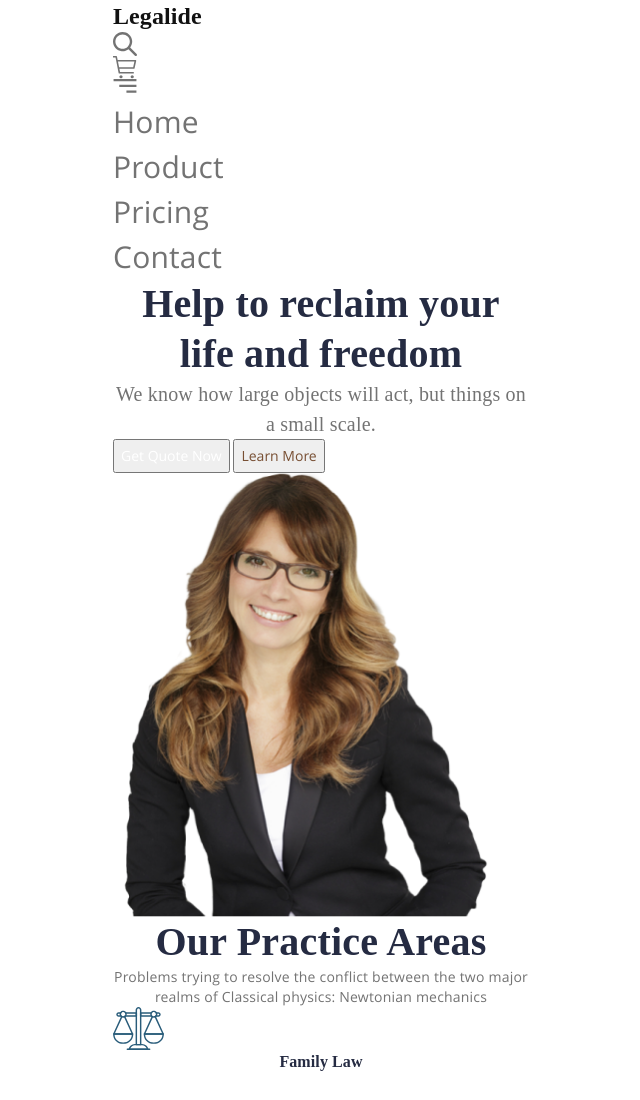
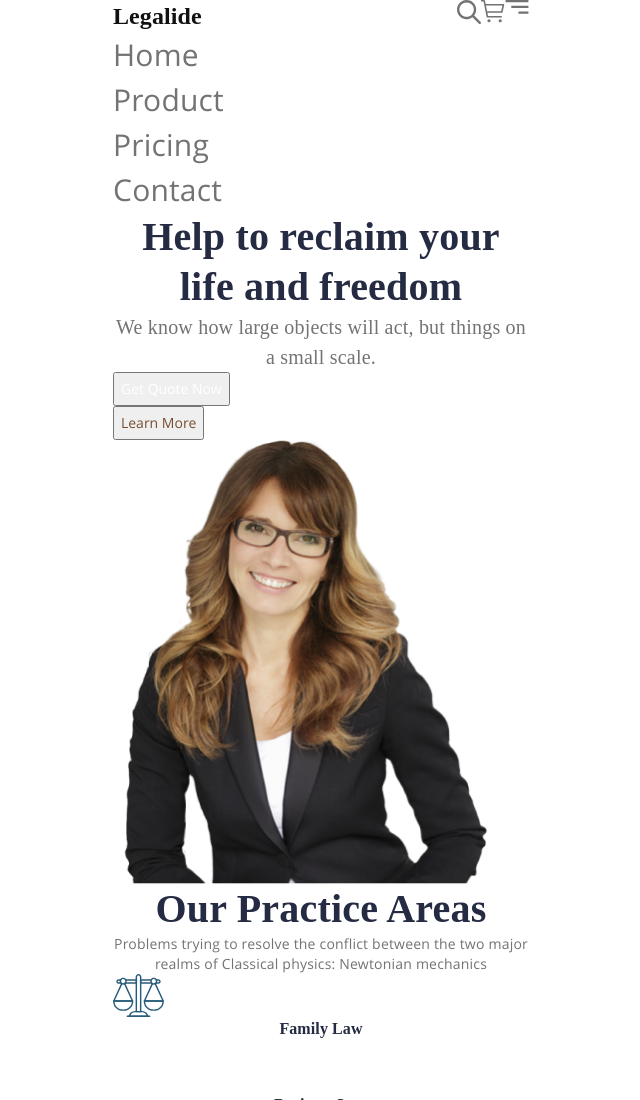
Before and after one commit to lemdorot/Legalide, a website: page src/html/index.html in a window 1280 px wide. Shown: the top 1100 px of the page, without its empty margins (319-959 px from the left). Drawn offline with nearby package versions, Linux system fonts and the light colour scheme; files that its build step writes are made by us from their sources; files whose address does not match are found by name; a web font is replaced by a local one.

Commit message:
Добавил flexbox сетки блоку page-header

```diff
--- a/src/html/index.html
+++ b/src/html/index.html
@@ -10,6 +10,7 @@
 <body>
     <header class="page-header container">
         <nav class="main-navbar">
+            <div class="main-navbar_wrapper">
                 <h3 class="main-navbar_brand">Legalide</h3>
                 <ul class="main-navbar_list navbar">
                     <li class="navbar_item">
@@ -29,6 +30,9 @@
                             <img src="../img/menu-icon.svg" width="24" height="13.71" alt="Menu toggle" class="navbar_icon">
                             <span class="visually-hidden">Navbar-toggle</span>
                         </a>
+                    </li>
+                </ul>
+            </div>
             <ul class="main-nav">
                 <li>
                     <a href="#" class="main-nav_link">Home</a>
@@ -43,8 +47,6 @@
                     <a href="#" class="main-nav_link">Contact</a>
                 </li>
             </ul>
-                </li>
-            </ul>
         </nav>
         <div class="page-header_wrapper">
             <div class="page-header_inner">
@@ -52,8 +54,8 @@
                 <p class="page-header_text">We know how large objects will act,
                     but things on a small scale.</p>
                 <div class="page-header_buttons-wrapper">
-                    <button class="button page-header_button-get-quote">Get Quote Now</button>
-                    <button class="button page-header_button-learn-more">Learn More</button>
+                    <button class="page-header_button page-header_button-get-quote">Get Quote Now</button>
+                    <button class="page-header_button page-header_button-learn-more">Learn More</button>
                 </div>
             </div>
             <img src="../img/agent-mobile.png" width="377" height="445" alt="Agent photo" class="page-header_image">
--- a/src/sass/blocks/main-navbar.scss
+++ b/src/sass/blocks/main-navbar.scss
@@ -1,3 +1,8 @@
+.main-navbar_wrapper {
+    display: flex;
+    justify-content: space-between;
+}
+
 .main-navbar_brand {
     font-family: 'Martel';
     font-weight: 700;
--- /dev/null
+++ b/src/sass/blocks/navbar.scss
@@ -0,0 +1,3 @@
+.navbar {
+    display: flex;
+}
--- a/src/sass/blocks/page-header.scss
+++ b/src/sass/blocks/page-header.scss
@@ -18,6 +18,10 @@
     color: #737373;
 }
 
+.page-header_button {
+    display: block;
+}
+
 .page-header_button-get-quote,
 .page-header_button-learn-more {
     font-family: 'Open Sans';
--- a/src/sass/style.scss
+++ b/src/sass/style.scss
@@ -13,3 +13,4 @@
 @import "blocks/info";
 @import "blocks/social";
 @import "blocks/container";
+@import "blocks/navbar";
```
Lines whose indentation alone changed are shown as unchanged.
